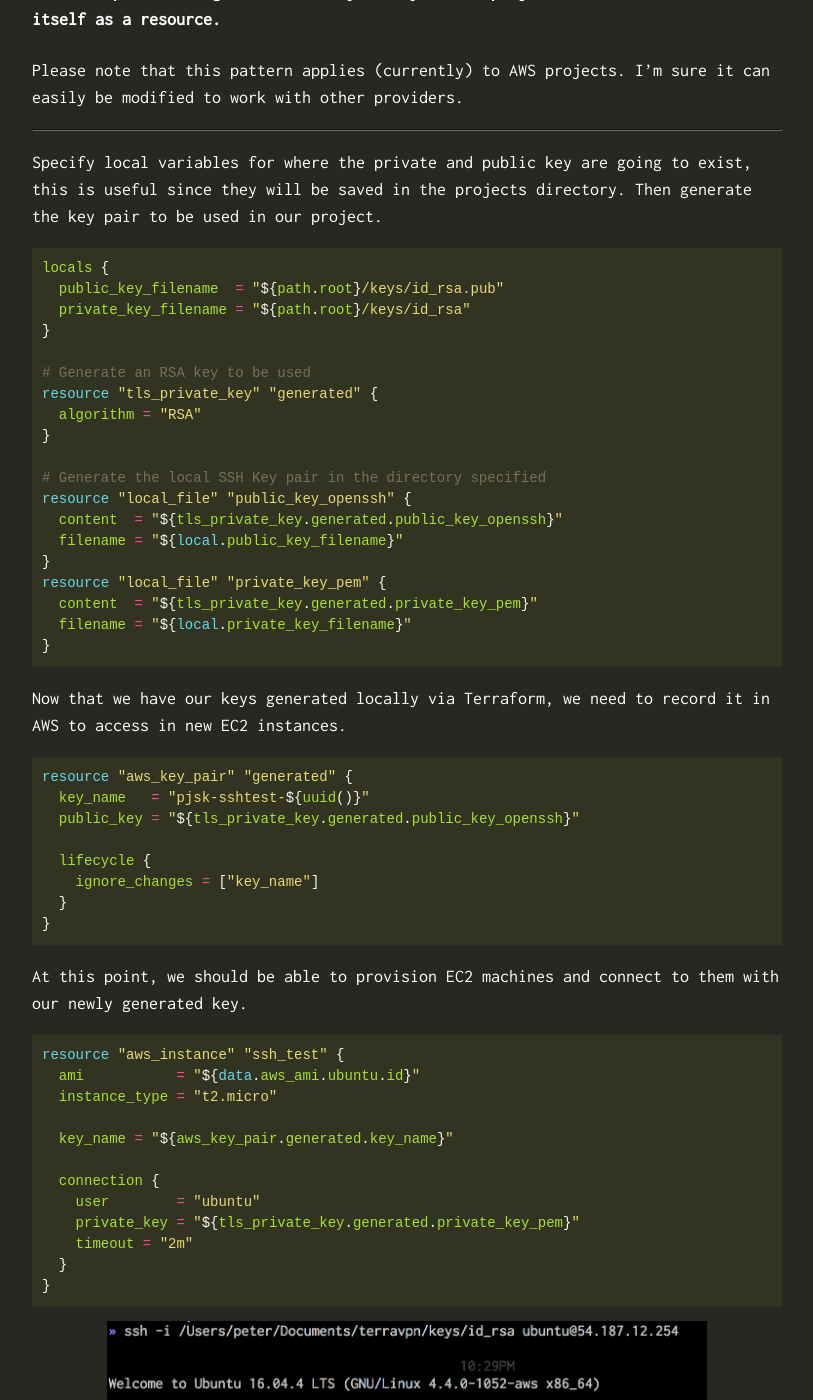
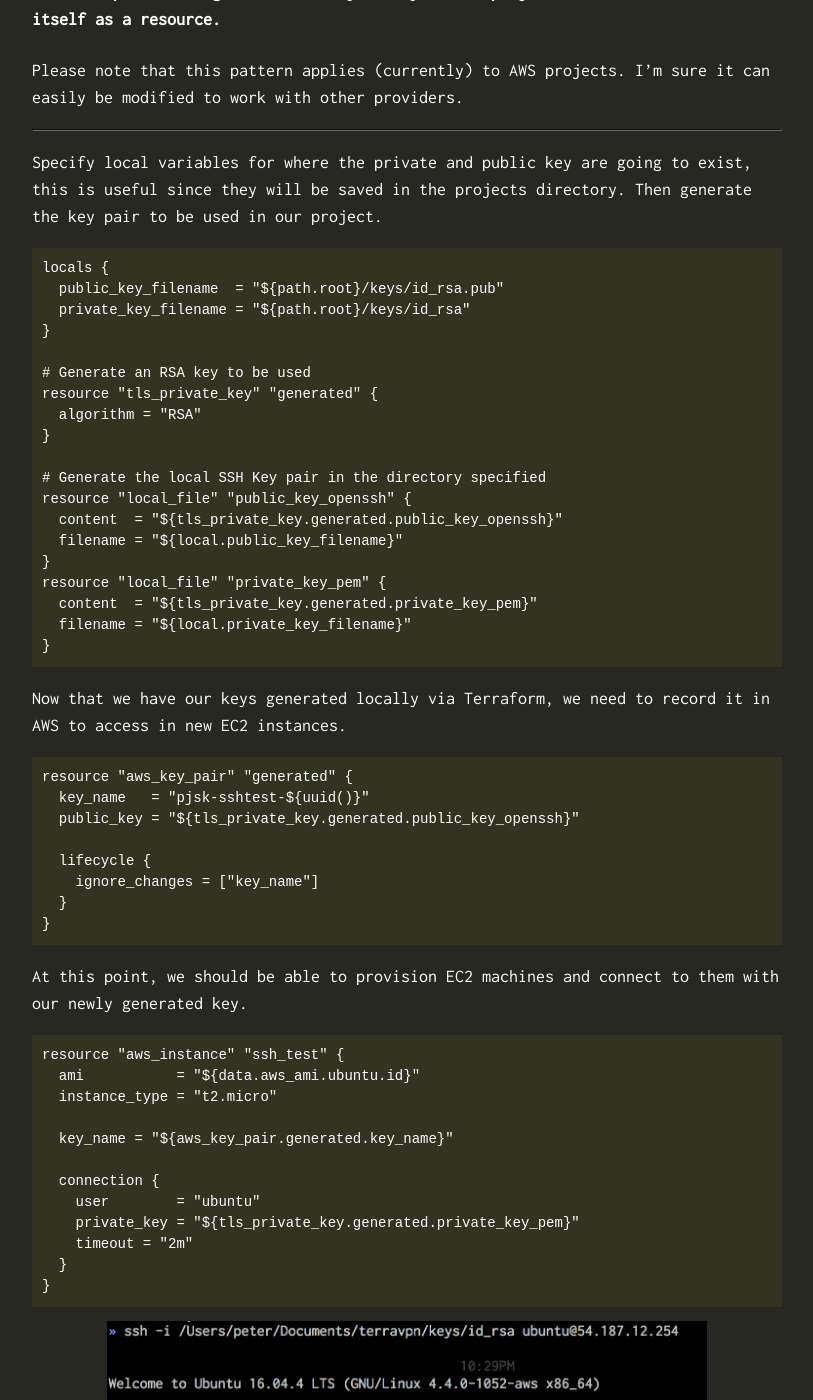
Before and after one commit to pjskennedy/pjsk, a Jekyll site: the page built from _posts/2018-03-16-terraform-ssh.md, in a window 1280 px wide and 1400 px high, scrolled down 417 px. Shown: the whole window, without its empty margins (233-1046 px from the left). Built offline with Jekyll 4.4.1, drawn with Linux system fonts in a browser that asks for light colours; some of the changed text lies outside the part shown.

Commit message:
Fixed terraform highlighting, not availabble on github pages

````diff
--- a/_posts/2018-03-16-terraform-ssh.md
+++ b/_posts/2018-03-16-terraform-ssh.md
@@ -17,7 +17,7 @@ Please note that this pattern applies (currently) to AWS projects. I'm sure it c
 
 Specify local variables for where the private and public key are going to exist, this is useful since they will be saved in the projects directory. Then generate the key pair to be used in our project.
 
-```terraform
+```
 locals {
   public_key_filename  = "${path.root}/keys/id_rsa.pub"
   private_key_filename = "${path.root}/keys/id_rsa"
@@ -41,7 +41,7 @@ resource "local_file" "private_key_pem" {
 
 Now that we have our keys generated locally via Terraform, we need to record it in AWS to access in new EC2 instances.
 
-```terraform
+```
 resource "aws_key_pair" "generated" {
   key_name   = "pjsk-sshtest-${uuid()}"
   public_key = "${tls_private_key.generated.public_key_openssh}"
@@ -54,7 +54,7 @@ resource "aws_key_pair" "generated" {
 
 At this point, we should be able to provision EC2 machines and connect to them with our newly generated key.
 
-```terraform
+```
 resource "aws_instance" "ssh_test" {
   ami           = "${data.aws_ami.ubuntu.id}"
   instance_type = "t2.micro"
@@ -75,7 +75,7 @@ resource "aws_instance" "ssh_test" {
 
 Now, you're probably thinking it's annoying to remember the path for the key and IP every-time you want to connect to this machine. Luckily Terraform outputs can get us out of this.
 
-```terraform
+```
 output "ssh_command" {
   description = "Command to use to SSH into the instance."
   value = "ssh -i ${local.private_key_filename} ubuntu@${aws_instance.ssh_test.public_ip}"
````
